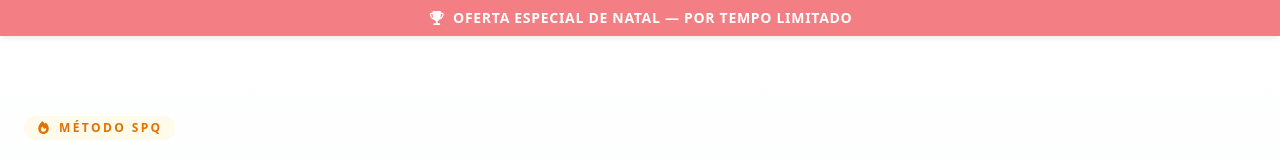
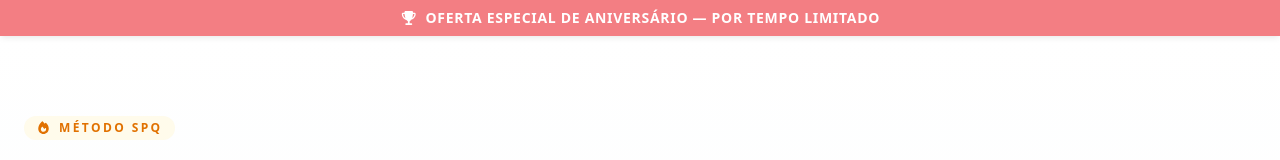
Before and after one commit to Shaolinnn/landing-page-daq-essencial, a Next.js app: page / in a window 1280 px wide. Shown: the top 160 px of the page. Built offline with nearby package versions, Linux system fonts and the light colour scheme.

Commit message:
Aniversário

```diff
--- a/src/app/page.tsx
+++ b/src/app/page.tsx
@@ -44,7 +44,7 @@ export default function HomePage() {
       {/* --- BANNER DE NATAL --- */}
       <div className="bg-red-600 text-white py-2 px-4 text-center font-bold uppercase tracking-wider text-xs sm:text-sm shadow-md animate-pulse z-50">
         <FontAwesomeIcon icon={faTrophy} className="mr-2" />
-        Oferta Especial de Natal — Por Tempo Limitado
+        Oferta Especial de Aniversário — Por Tempo Limitado
       </div>
 
       {/* --- HERO SECTION DO SITE --- */}
```
